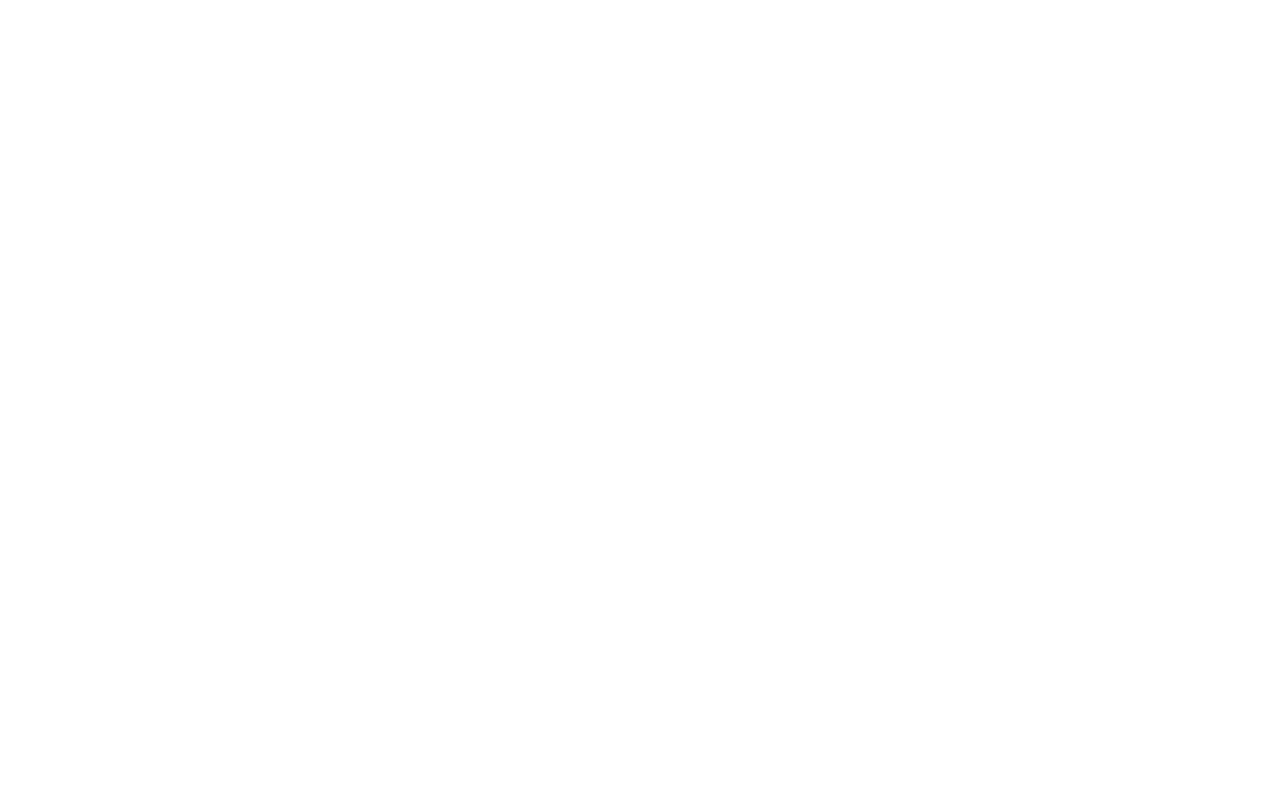
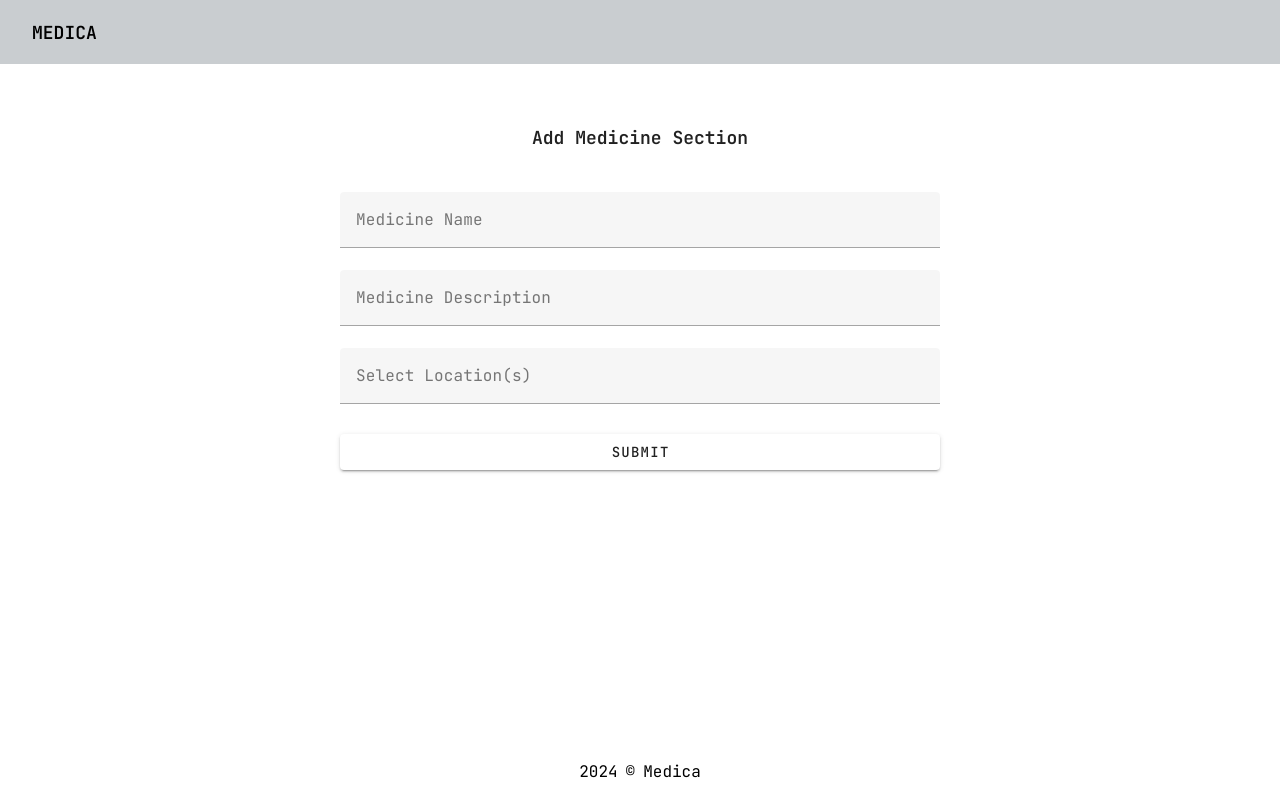
Before and after one commit to yaasir007/medica-vue, a Vue app: page /add-medicine in a window 1280 px wide. Before the commit this address had no page. Built offline with nearby package versions, Linux system fonts and the light colour scheme.

Commit message:
add medicine page done

```diff
--- /dev/null
+++ b/src/components/admin/AddMedicine.vue
@@ -0,0 +1,16 @@
+<script lang="ts" setup>
+import Navigation from '../shared/Navigation.vue';
+import Footer from '../shared/Footer.vue';
+import AddMedicine from './AddMedicineForm.vue'
+
+</script>
+
+<template>
+  <Navigation />
+  <AddMedicine />
+  <Footer/>
+</template>
+
+
+<style scoped>
+</style>
--- /dev/null
+++ b/src/components/admin/AddMedicineForm.vue
@@ -0,0 +1,65 @@
+<script setup lang="ts">
+import { ref, onMounted } from "vue";
+import stores from "../../data/stores.json";
+
+interface Store {
+  name: string;
+  description: string;
+  location: string;
+}
+
+const locations = ref<Store[]>([]);
+const medName = ref("");
+const medDescription = ref("");
+const selectedLocations = ref([]);
+
+const getLocations = async () => {
+  stores.forEach((store: Store) => {
+    let medicineLocation: any = store.location;
+    locations.value.push(medicineLocation);
+  });
+};
+
+const addMedicine = () => {
+  console.log("fuck");
+};
+
+onMounted(async () => {
+  await getLocations();
+});
+</script>
+
+<template>
+  <section class="mt-15">
+    <v-sheet class="mx-auto" width="600">
+      <div class="flex justify-center mb-10 font-semibold text-lg">
+        Add Medicine Section
+      </div>
+      <v-form fast-fail @submit.prevent>
+        <v-text-field v-model="medName" label="Medicine Name"></v-text-field>
+
+        <v-text-field
+          v-model="medDescription"
+          label="Medicine Description"
+        ></v-text-field>
+
+        <v-select
+          clearable
+          chips
+          v-model="selectedLocations"
+          label="Select Location(s)"
+          :items="locations"
+          multiple
+        ></v-select>
+
+        <v-btn class="mt-2" type="submit" block>Submit</v-btn>
+      </v-form>
+    </v-sheet>
+  </section>
+</template>
+
+<style>
+#input-4 {
+  background: transparent;
+}
+</style>
--- a/src/router/index.ts
+++ b/src/router/index.ts
@@ -2,6 +2,7 @@
 import UsersHomePage from '../views/UsersHomepage.vue'
 import AdminHomepageVue from '../views/AdminHomepage.vue'
 import HomepageVue from '../views/Homepage.vue'
+import AddMedicine from '../components/admin/AddMedicine.vue'
 
 const router = createRouter({
   history: createWebHistory(),
@@ -17,6 +18,10 @@
     {
       path: '/admin',
       component: AdminHomepageVue
+    },
+    {
+      path: '/add-medicine',
+      component: AddMedicine
     }
   ]
 })
--- a/src/style.scss
+++ b/src/style.scss
@@ -3,6 +3,12 @@
 @tailwind utilities;
 
 @import url('https://fonts.googleapis.com/css2?family=JetBrains+Mono:ital,wght@0,100..800;1,100..800&display=swap');
+
+*, ::before, ::after {
+  box-sizing: border-box;
+  padding: 0;
+  margin: 0;
+}
 
 body {
   font-family: "JetBrains Mono", monospace;
--- a/src/views/AdminHomepage.vue
+++ b/src/views/AdminHomepage.vue
@@ -1,11 +1,12 @@
 <script setup lang="ts">
 import Navigation from '../components/shared/Navigation.vue';
+import Footer from '../components/shared/Footer.vue';
 </script>
 
 <template>
   <Navigation />
-
-  <pre>Admin Page</pre>
+  <router-link to="/add-medicine" class="no-underline text-[black]">Add Medicine</router-link>
+  <Footer />
 </template>
 
 <style lang="scss" scoped>
```
